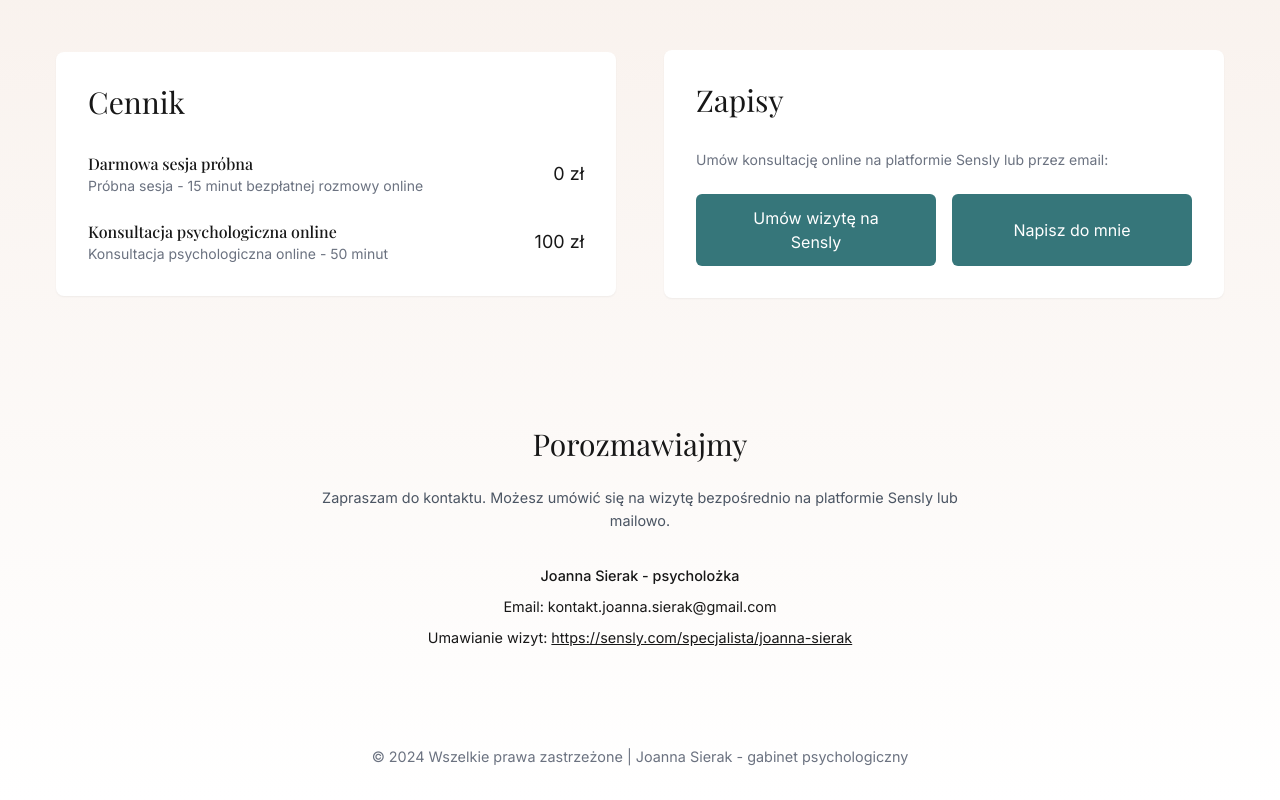
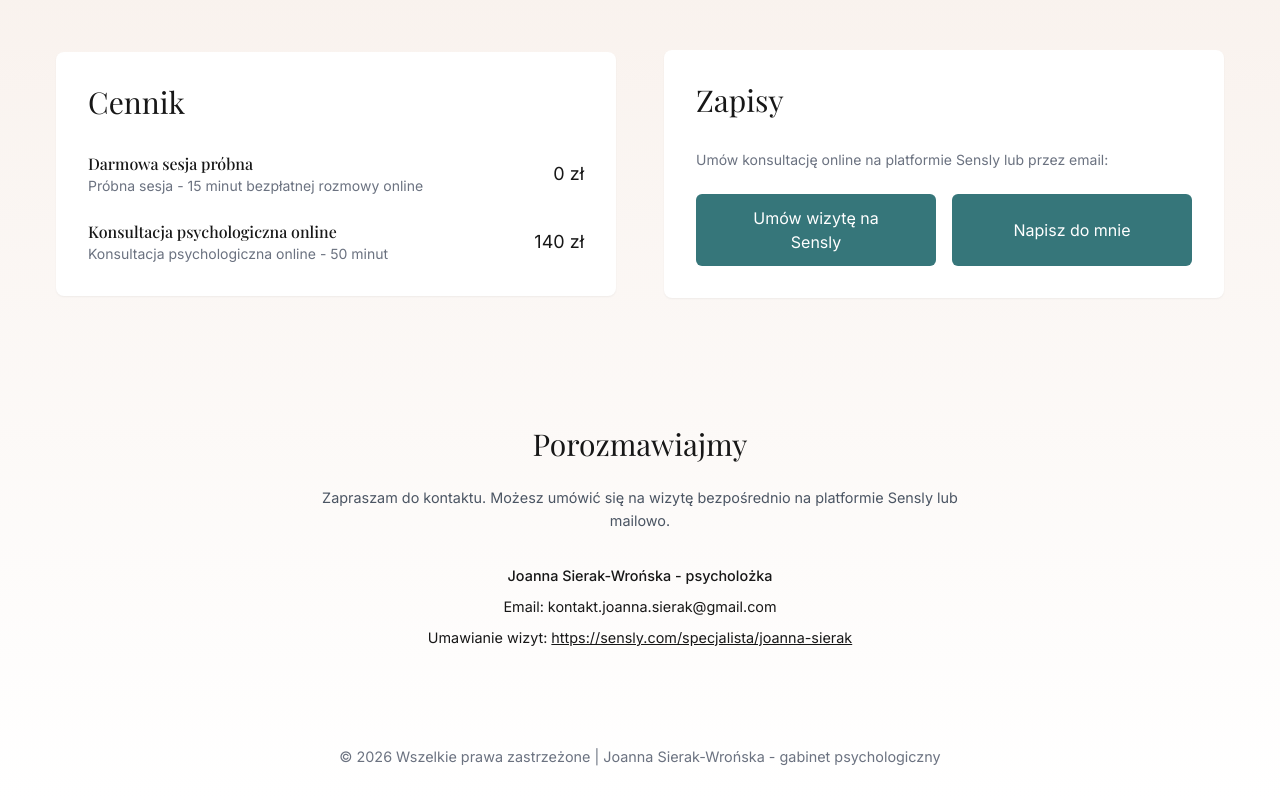
Before and after one commit to jakubwronski/joanna-sierak-homepage, a Next.js app: page / in a window 1280 px wide. Shown: the part 1919-2719 px from the top of the page. Built offline with nearby package versions, Linux system fonts and the light colour scheme; a web font is replaced by a local one.

Commit message:
Zmiana cennika i nazwiska

```diff
--- a/app/page.tsx
+++ b/app/page.tsx
@@ -30,7 +30,7 @@ export default function Home() {
         <div className="relative container mx-auto px-4 h-full flex flex-col">
           <nav className="py-4">
             <h1 className="text-gray-800 text-1xl">
-              <span className="font-semibold">Joanna Sierak</span> - gabinet psychologiczny
+              <span className="font-semibold">Joanna Sierak-Wrońska</span> - gabinet psychologiczny
             </h1>
           </nav>
 
@@ -152,7 +152,7 @@ export default function Home() {
                     <h3 className="font-medium">Konsultacja psychologiczna online</h3>
                     <p className="text-sm text-gray-500">Konsultacja psychologiczna online - 50 minut</p>
                   </div>
-                  <span className="text-lg whitespace-nowrap">100 zł</span>
+                  <span className="text-lg whitespace-nowrap">140 zł</span>
                 </div>
               </div>
               </AnimateOnScroll>
@@ -198,7 +198,7 @@ export default function Home() {
                 Zapraszam do kontaktu. Możesz umówić się na wizytę bezpośrednio na platformie Sensly lub mailowo.
               </p>
               <div className="space-y-2">
-                <p className="font-medium">Joanna Sierak - psycholożka</p>
+                <p className="font-medium">Joanna Sierak-Wrońska - psycholożka</p>
                 <p>Email: kontakt.joanna.sierak@gmail.com</p>
                 <p>Umawianie wizyt: <a href="https://sensly.com/specjalista/joanna-sierak" target="_blank" rel="noopener noreferrer" className="underline">https://sensly.com/specjalista/joanna-sierak</a></p>
 
@@ -208,7 +208,7 @@ export default function Home() {
         </section>
         <footer className="relative bg-transparent">
           <div className="container mx-auto px-4 py-8 text-center text-sm text-gray-500">
-            <p>© 2024 Wszelkie prawa zastrzeżone | Joanna Sierak - gabinet psychologiczny</p>
+            <p>© 2026 Wszelkie prawa zastrzeżone | Joanna Sierak-Wrońska - gabinet psychologiczny</p>
           </div>
         </footer>
       </div>
```
